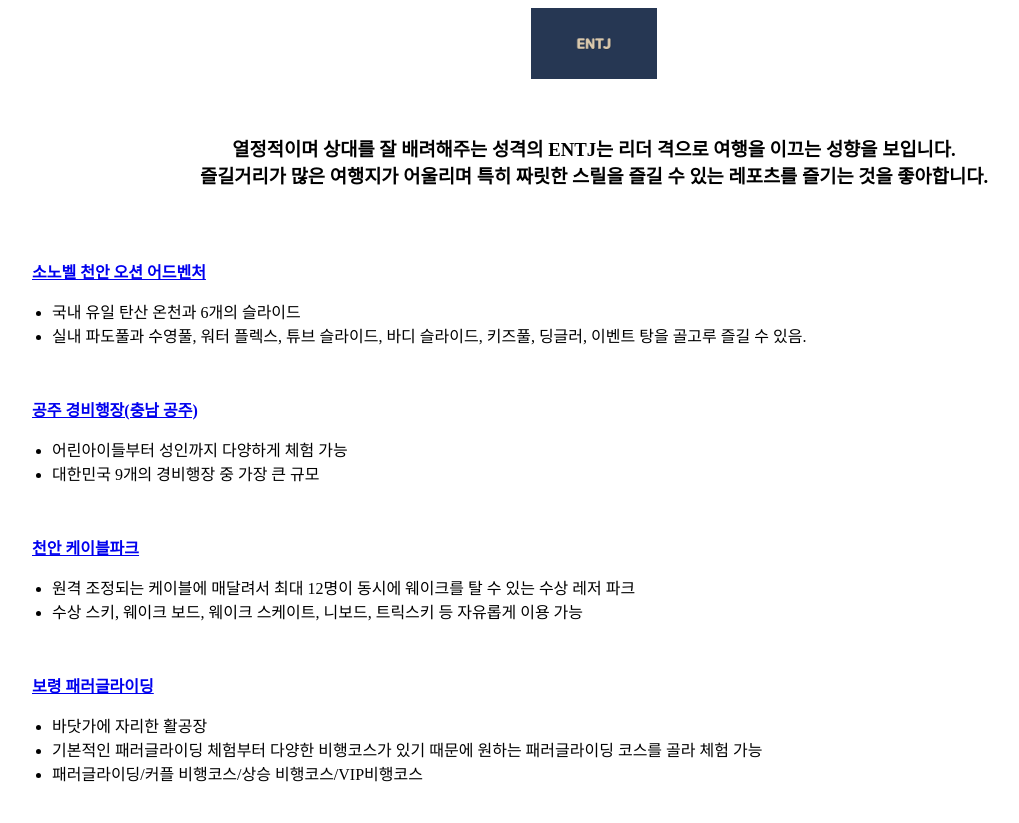
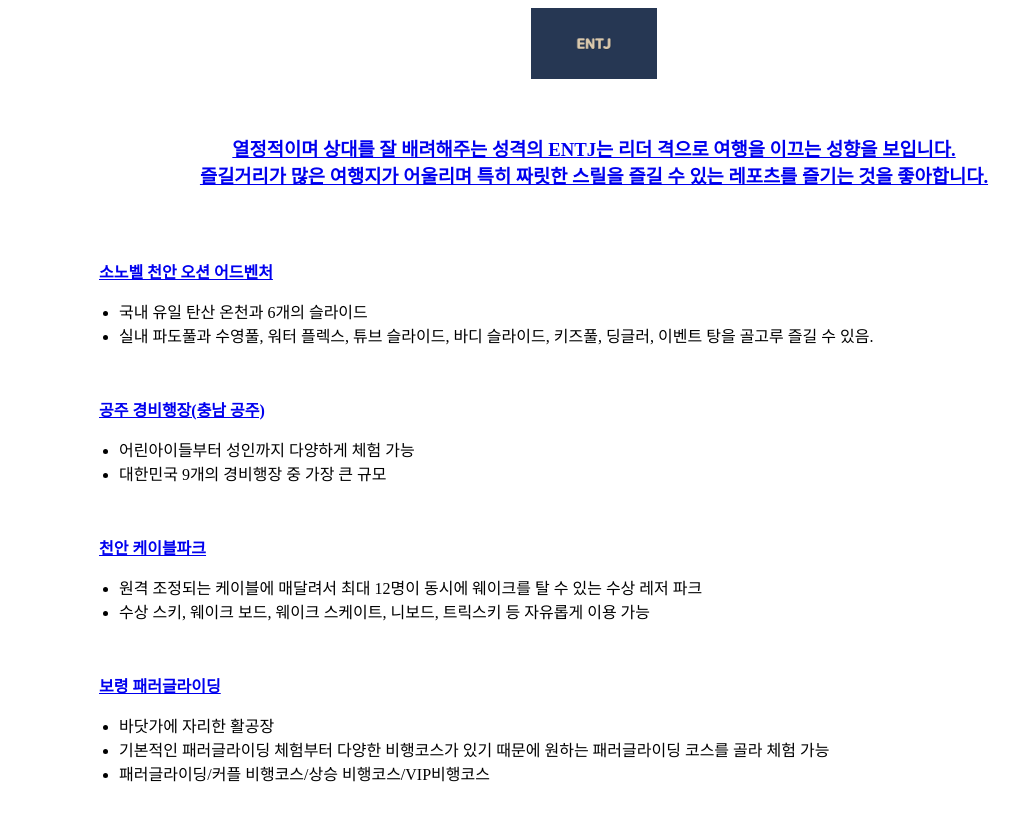
Before and after one commit to sungwu-dev/UNIX_SYSTEM, a plain HTML site: page entj.html in a window 1280 px wide. Shown: the whole page, without its empty margins (46-1065 px from the left). Drawn offline with Linux system fonts and the light colour scheme.

Commit message:
revise some codes(entj.html)

```diff
--- a/entj.html
+++ b/entj.html
@@ -14,21 +14,28 @@
             margin-left:50px;
             }
 
+			.content{
+			display:inline-block;
+			}
+			.content-wrapper{
+			position:relative;width:1130px;margin:0 auto;z-index:11
+			}
 		</style>
 	</head>
 	<body>
-		<div style = "text-align:center;">
+		<div style="text-align:center;">
 			<a href = "entj.html"><img src = "img/ENTJ.JPG" alt="ENTJ"
 				width="500px" height="100px"align = "center"></a>
 		</div><br>
 
 		<br>
-		<div style="text-align:center">
-		<h3>
+		<div style="text-align:center;">
+		<h3><a href="entj.html">
 		열정적이며 상대를 잘 배려해주는 성격의 ENTJ는 리더 격으로 여행을 이끄는 성향을 보입니다.<br>
 		즐길거리가 많은 여행지가 어울리며 특히 짜릿한 스릴을 즐길 수 있는 레포츠를 즐기는 것을 좋아합니다.
-		</h3></div>
+		</a></h3></div>
 		<br><br>
+		<div class="content-wrapper">
 			<!--소노벨 천안 오션 어드벤처-->
 			<p>
 			<strong><a href = "https://www.sonohotelsresorts.com/daemyung.saupjang.ca.ocean.oceanInfo.ds/dmparse.dm">소노벨 천안 오션 어드벤처</a>
@@ -77,6 +84,6 @@
 			 </ul>
 			 </p>
 			 <br>
-
+		</div>
 	</body>
 </html>
```
Also changed, not shown: index.html (+2 -1 lines), 1 other file.
